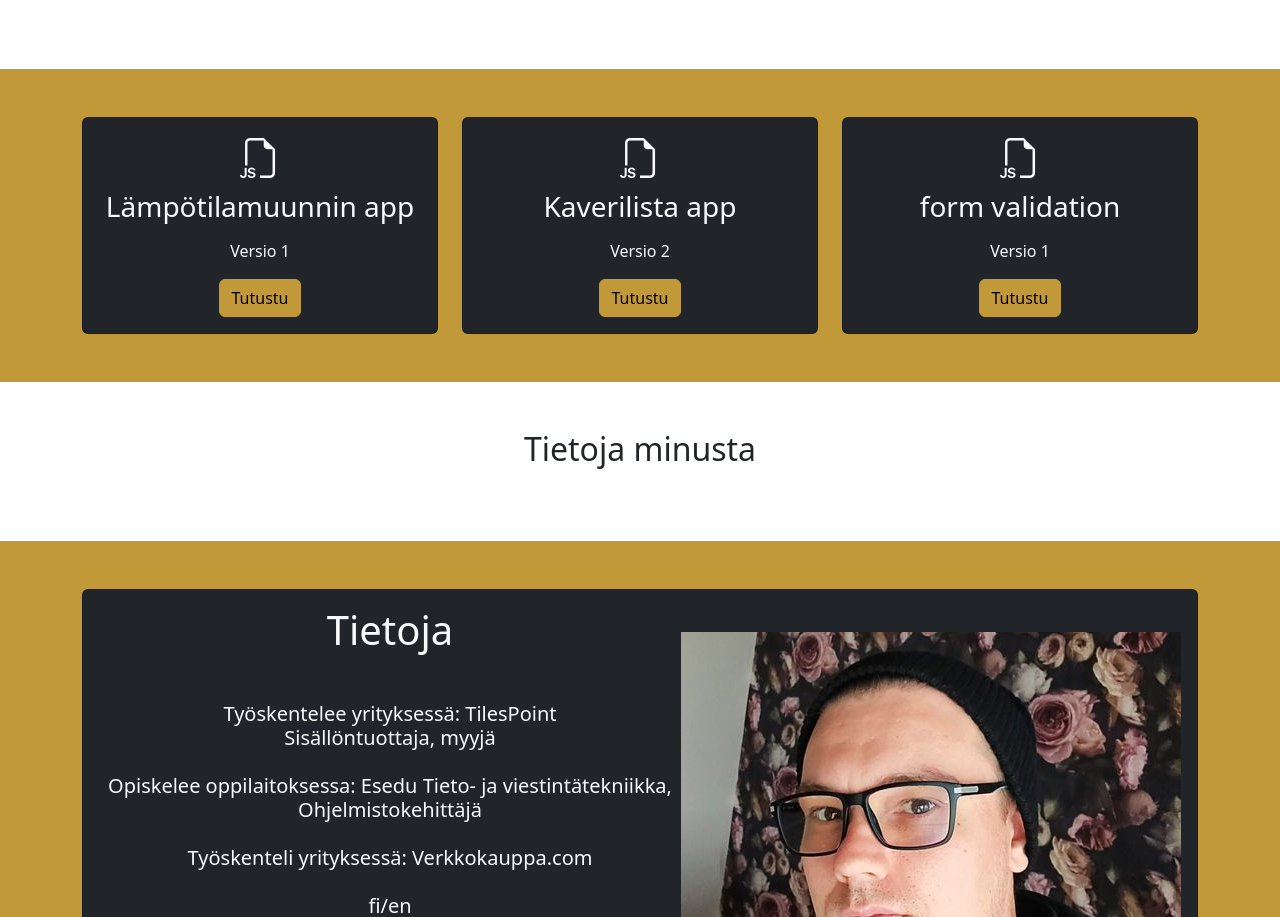
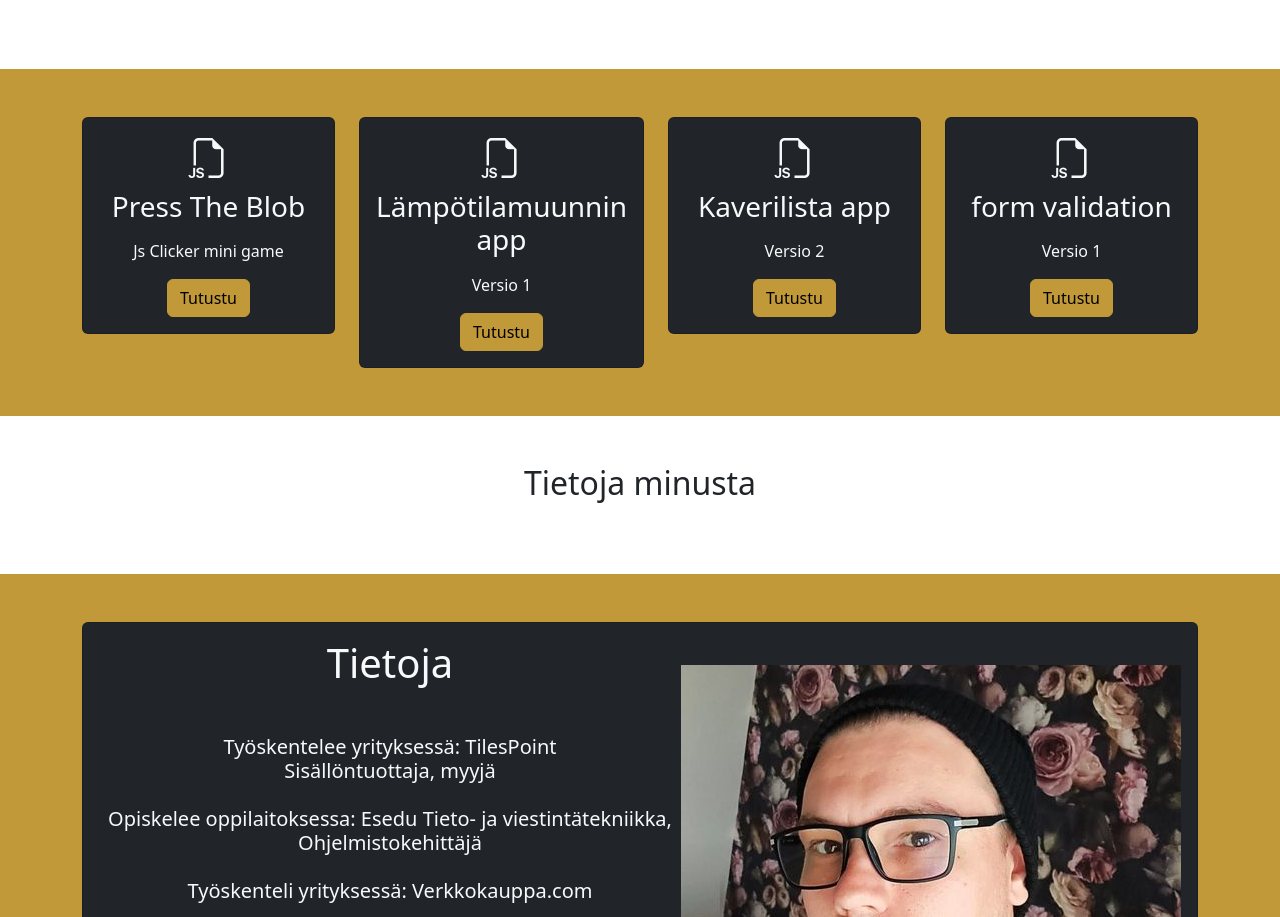
Before and after one commit to Kaitsuus/kaitsuus.github.io, a website: page index.html in a window 1280 px wide. Shown: the part 1195-2112 px from the top of the page. Drawn offline with nearby package versions, Linux system fonts and the light colour scheme.

Commit message:
projectUpdate

```diff
--- a/index.html
+++ b/index.html
@@ -146,6 +146,22 @@
     <section id="projektitJS" class="bg-primary p-5">
         <div class="container">
             <div class="row text-center">
+                <div class="col-md">
+                    <div class="card bg-dark text-light">
+                        <div class="card-body text-center">
+                            <div class="h1 mb3">
+                                <i class="bi bi-filetype-js"></i>
+                            </div>
+                            <h3 class="card-title mb-3">
+                                Press The Blob
+                            </h3>
+                            <p class="card-text">
+                                Js Clicker mini game
+                            </p>
+                            <a href="pressTheBlob/game/index.html" target="_blank" class="btn btn-primary">Tutustu</a>
+                        </div>
+                    </div>
+                </div>
                 <div class="col-md">
                     <div class="card bg-dark text-light">
                         <div class="card-body text-center">
```
